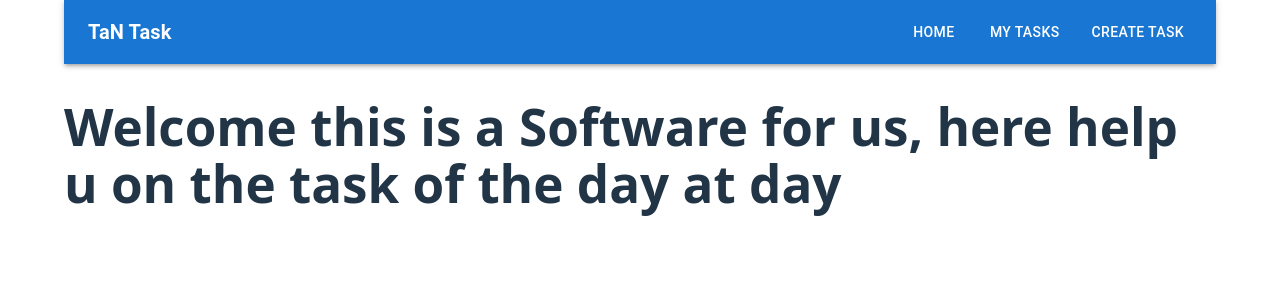
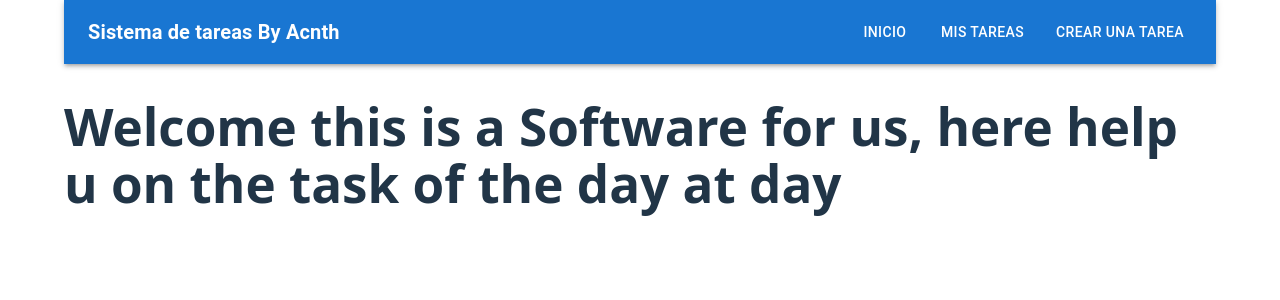
Before and after one commit to Englis666/SistemaDeGestionDeTareas, a React (Vite) app in the folder frontend/: page /Home in a window 1280 px wide. Shown: the top 300 px of the page. Built offline with nearby package versions, Linux system fonts and the light colour scheme.

Commit message:
Fix <Navbar.tsx> : Se paso la navbar a espa;ol

```diff
--- a/frontend/src/components/Navbar.tsx
+++ b/frontend/src/components/Navbar.tsx
@@ -23,19 +23,19 @@ export default function Navbar() {
             <Toolbar sx={{ justifyContent: "space-between", px: 2 }}>
                 {/* Nombre del sistema */}
                 <Typography variant="h6" fontWeight="bold">
-                    TaN Task
+                    Sistema de tareas By Acnth
                 </Typography>
 
                 {/* Botones de navegación */}
                 <Box sx={{ display: "flex", gap: 2 }}>
                     <Button color="inherit" onClick={() => navigate("/")}>
-                        Home
+                        Inicio
                     </Button>
                     <Button color="inherit" onClick={() => navigate("/Tasks")}>
-                        My Tasks
+                        Mis tareas
                     </Button>
                     <Button color="inherit" onClick={() => navigate("/createTask")}>
-                        Create Task
+                        Crear una tarea
                     </Button>
                 </Box>
             </Toolbar>
```
